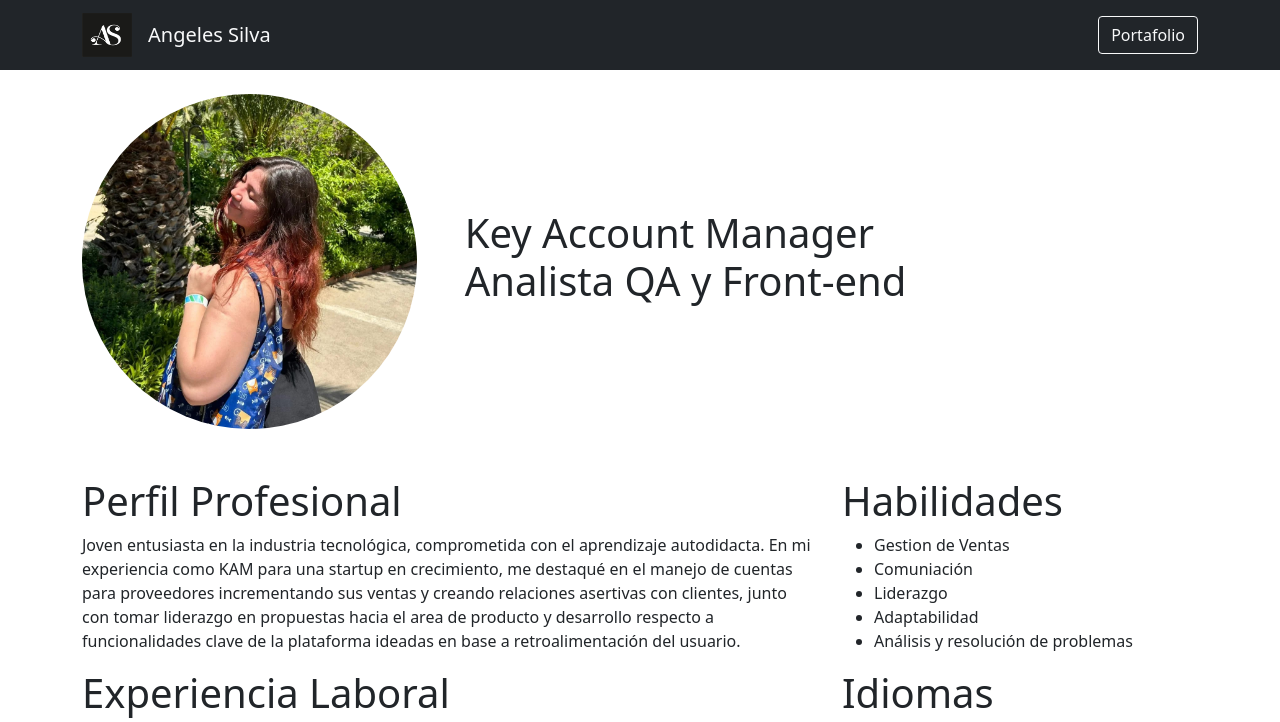
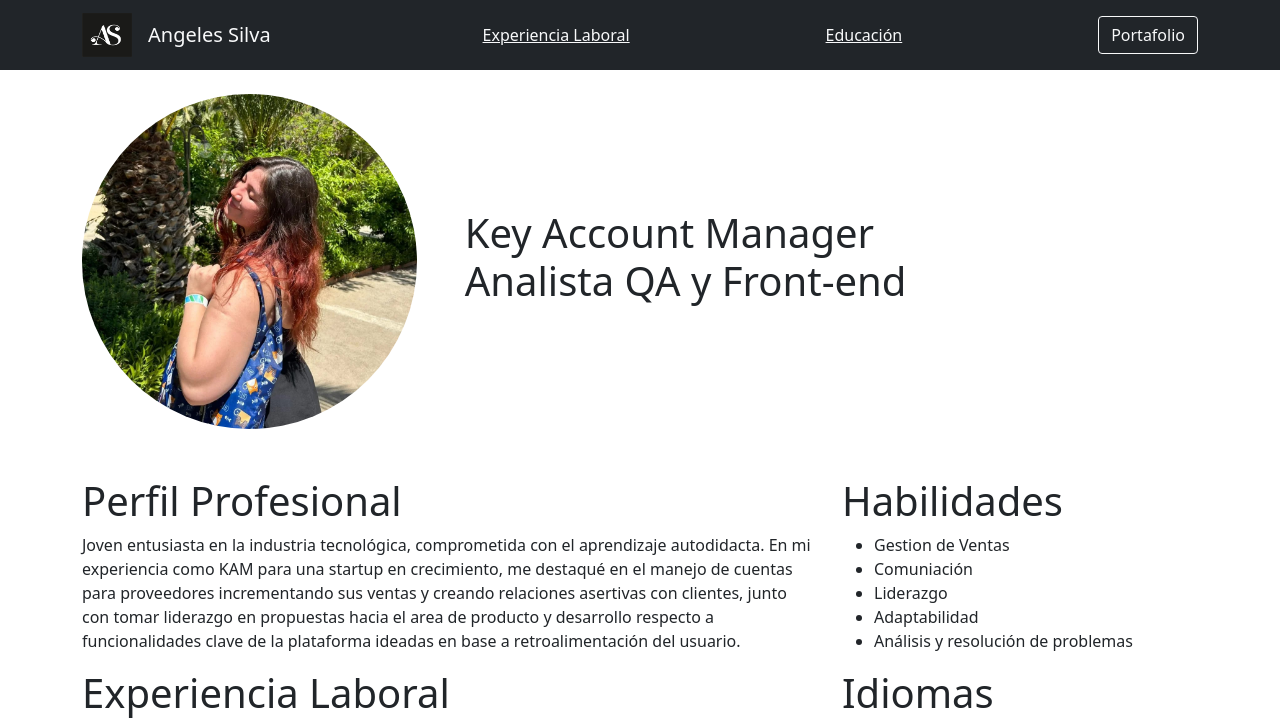
Before and after one commit to NaharaC/angelessilv.github.io, a plain HTML site: page index.html in a window 1280 px wide. Shown: the top 722 px of the page. Drawn offline with nearby package versions, Linux system fonts and the light colour scheme.

Commit message:
Se agregó link para facilitar la navegacion

```diff
--- a/index.html
+++ b/index.html
@@ -16,6 +16,8 @@
              <img src="./assets/img/logo1.jpg" alt="" width="50" height="44" class="d-inline-block align-text-top me-3">
               Angeles Silva
           </a>
+          <a class="text-light" href="#perfil-profesional">Experiencia Laboral</a>
+          <a class="text-light" href="#educacion">Educación</a>
           <a class="btn btn-outline-light" href="portafolio.html">Portafolio</a>
         </div>
     </nav>
@@ -28,7 +30,7 @@
     <div class="container">
         <div class="row">
             <div class=" mb-5 col-12 col-md-8">
-                    <h1>Perfil Profesional</h1>
+                    <h1 id="perfil-profesional">Perfil Profesional</h1>
                     <p>
                         Joven entusiasta en la industria tecnológica, comprometida con el
                         aprendizaje autodidacta. En mi experiencia como KAM para una startup
@@ -59,7 +61,7 @@
                             función en la cual utilice herramientas como Postman, Jira,
                             Notion y Digital Ocean.</li>
                     </ul>
-                    <h1>Educación</h1>
+                    <h1 id="educacion">Educación</h1>
                     <h4>Academia Desafio Latam</h4>
                     <ul>
                         <li>Cursando la carrera de Desarrollo Front-end en horario vespertino, fuera de las horas laborales.</li>
```
